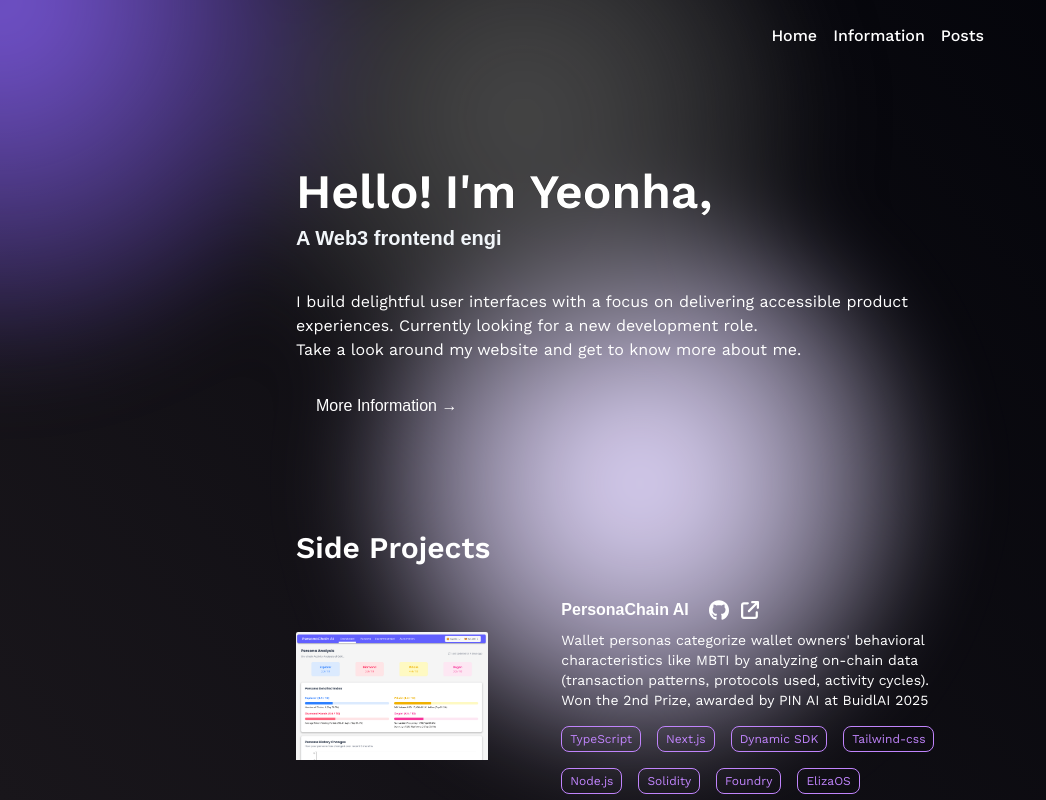
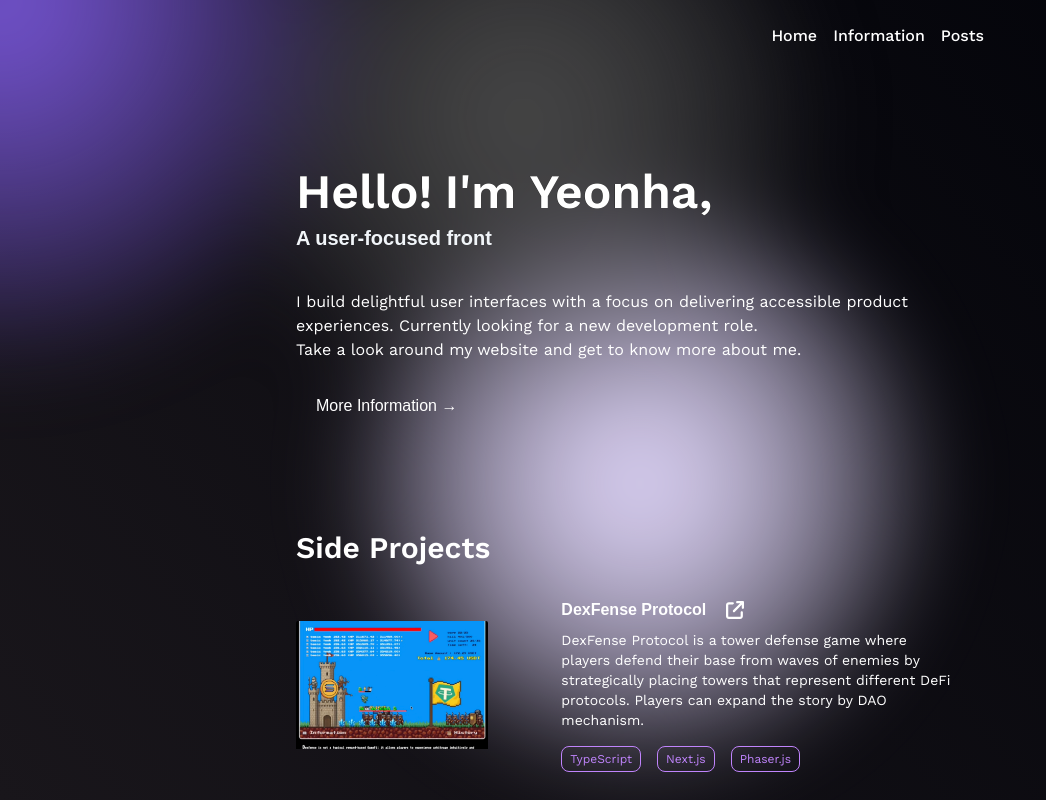
Before and after one commit to YeonhaPark/website, a Next.js app: page / in a window 1280 px wide. Shown: the whole page, without its empty margins (0-1046 px from the left). Built offline with nearby package versions, Linux system fonts and the light colour scheme; a web font is replaced by a local one.

Commit message:
feat: add new project

```diff
--- a/components/hero-text.tsx
+++ b/components/hero-text.tsx
@@ -1,21 +1,28 @@
-"use client"
+"use client";
 import useTypingEffect from "@/hooks/use-typing-effect";
 
 export default function HeroText() {
-    const text1 = useTypingEffect(["Hello!"],  { speed: 130, delay: 0 });
-    const text2 = useTypingEffect(["I'm Yeonha,"],  { speed: 130, delay: 1100 });
-    const text3 = useTypingEffect(["A Web3 frontend engineer based in Seoul"],  { speed: 130, delay: 2800 });
+  const text1 = useTypingEffect(["Hello!"], { speed: 130, delay: 0 });
+  const text2 = useTypingEffect(["I'm Yeonha,"], { speed: 130, delay: 1100 });
+  const text3 = useTypingEffect(
+    ["A user-focused frontend engineer based in Seoul"],
+    { speed: 130, delay: 2800 }
+  );
 
-    return <div className="min-h-[140px] md:min-h-[144px] lg:min-h-[90px] md:h-auto mt-10 mb-8">
-        <div className="flex flex-col gap-3 lg:flex-row text-5xl font-semibold text-foreground mb-2 text-stroke font-[family-name:var(--font-work-sans)]">
-            <div>{text1}</div>
-            <div>{text2}</div>
-        </div>
+  return (
+    <div className="min-h-[140px] md:min-h-[144px] lg:min-h-[90px] md:h-auto mt-10 mb-8">
+      <div className="flex flex-col gap-3 lg:flex-row text-5xl font-semibold text-foreground mb-2 text-stroke font-[family-name:var(--font-work-sans)]">
+        <div>{text1}</div>
+        <div>{text2}</div>
+      </div>
 
-        <p className={'text-base font-semibold md:text-xl text-slate-100 font-[family-name:var(--font-wix-madefor-text)]'}>
+      <p
+        className={
+          "text-base font-semibold md:text-xl text-slate-100 font-[family-name:var(--font-wix-madefor-text)]"
+        }
+      >
         {text3}
-        </p>
+      </p>
     </div>
-
-
+  );
 }
--- a/constants.js
+++ b/constants.js
@@ -1,4 +1,12 @@
 const sideProjects = [
+  {
+    title: "DexFense Protocol",
+    src: "/ingame.png",
+    website: "http://134.185.109.88:3000/",
+    description:
+      "DexFense Protocol is a tower defense game where players defend their base from waves of enemies by strategically placing towers that represent different DeFi protocols. Players can expand the story by DAO mechanism.",
+    usedSkills: ["TypeScript", "Next.js", "Phaser.js"],
+  },
   {
     title: "PersonaChain AI",
     src: "/persona-chain-ai.png",
```
Also changed, not shown: public/ingame.png (added).
